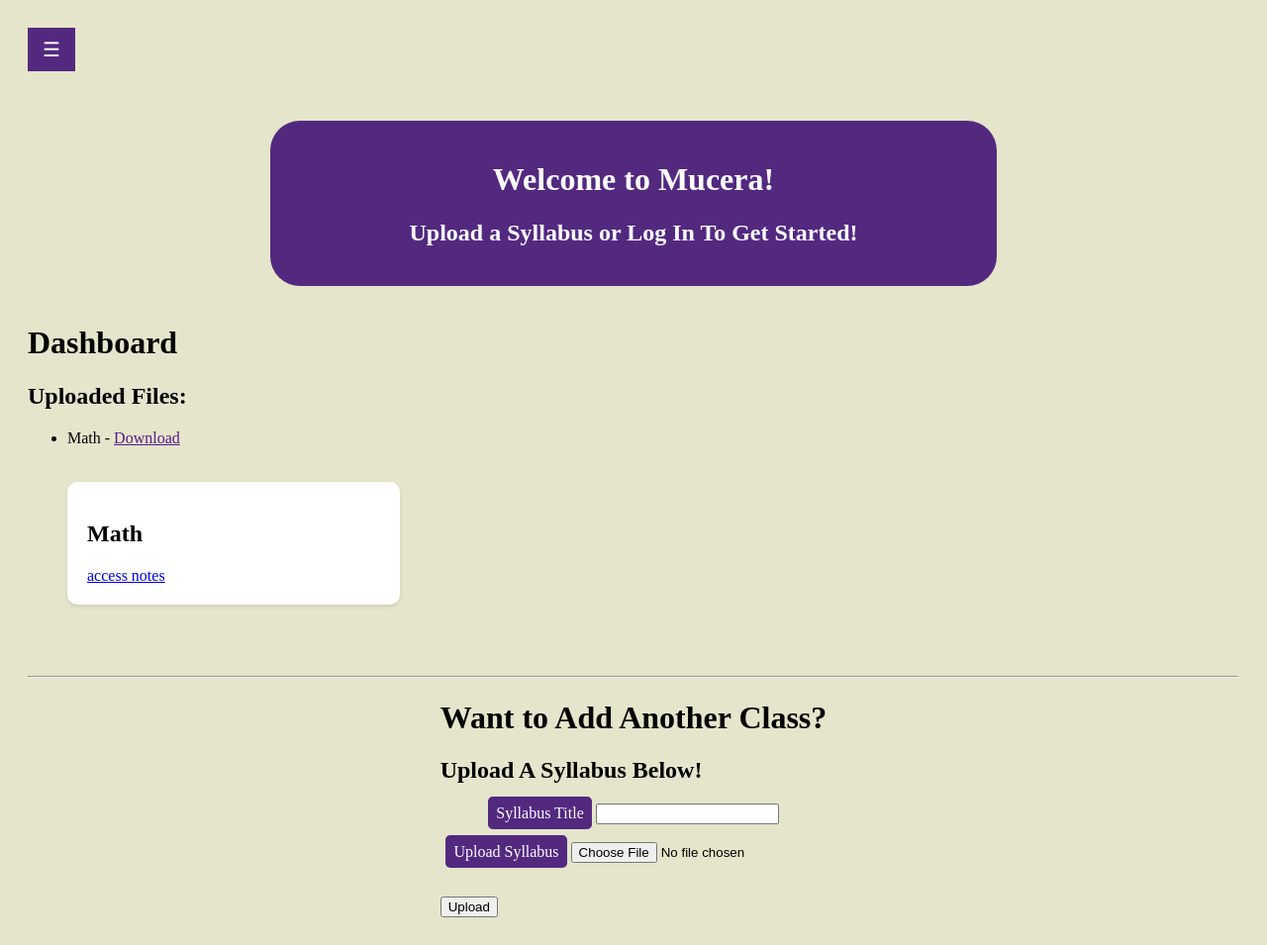
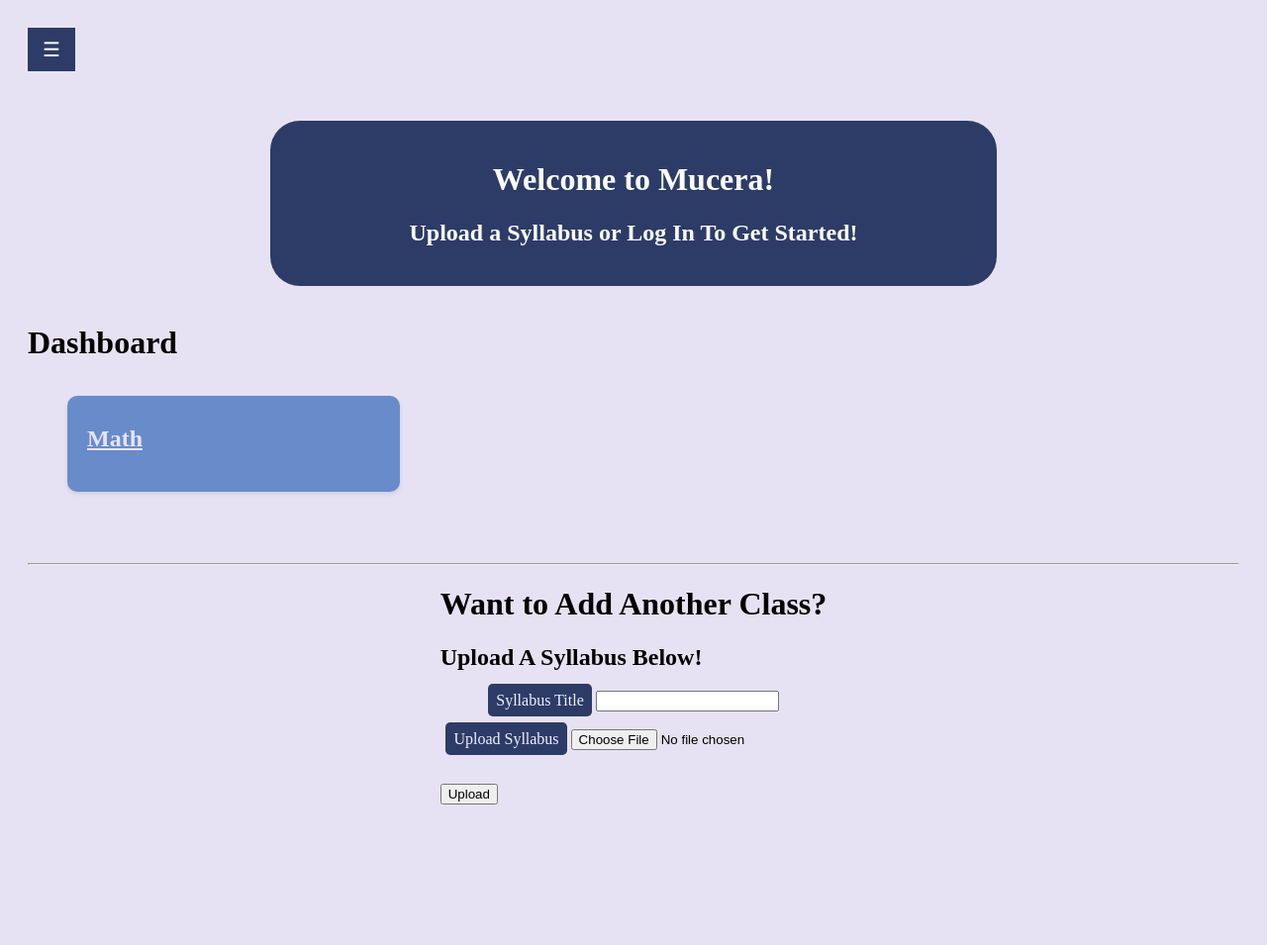
Before and after one commit to AbaDragon47/TAMUHack, a Django app: page / in a window 1280 px wide. Shown: the whole page at 99% size. After the commit the page ends 813 px from the top, so only its background shows below. Run offline with Django 5.2, Linux system fonts and the light colour scheme; data comes from the database, SQL or seed files in the repository.

Commit message:
aestetics overhaul
i love making things look pretty

```diff
--- a/myclasses/static/css/styles.css
+++ b/myclasses/static/css/styles.css
@@ -9,7 +9,7 @@
     z-index: 1;
     top: 0;
     left: 0;
-    background-color:#532980;
+    background-color:#2d3c67;
     overflow-x: hidden;
     transition: 0.5s;
     padding-top: 60px;
@@ -20,7 +20,7 @@
     padding: 8px 8px 8px 32px;
     text-decoration: none;
     font-size: 25px;
-    color: #f0fff1;
+    color: #e7e2f3;
     display: block;
     transition: 0.3s;
 
@@ -28,7 +28,7 @@
 
 /*on hover*/
 .sidebar a:hover {
-    color: #b3e9c7;
+    color: #a7b2e6;
 }
 
 /* the x button to close the sidebar */
@@ -45,7 +45,7 @@
     font-size: 20px;
     margin-bottom: 50px;
     cursor: pointer;
-    background-color: #532980;
+    background-color: #2d3c67;
     color: white;
     padding: 10px 15px;
     border: none;
@@ -53,7 +53,7 @@
 
 /*when you hover over the button*/
 .openbtn:hover {
-    background-color: #8367c7;
+    background-color: #a7b2e6;
 }
 
 #main {
@@ -70,7 +70,7 @@
 /* style.css */
 
 header {
-    background-color: #532980;
+    background-color: #2d3c67;
     color: #fdfdff;
     text-align: center;
     padding: 20px;
@@ -97,10 +97,12 @@ main {
     width: 25%;
     height: 25%;
     text-overflow: clip;
-    background-color: #fff;
+    background-color: #688cca;
+    color: #e7e2f3;
     margin-bottom: 30px;
     box-shadow: 0 2px 4px rgba(0, 0, 0, 0.1);
     padding: 20px;
+    padding-top: 10px;
     border-radius: 10px;
     transition: transform 0.3s ease-in-out;
 }
@@ -117,8 +119,8 @@ footer {
 }
 
     label {
-        background-color: #532980;
-        color: #fdfdff;
+        background-color: #2d3c67;
+        color: #f0f0ff;
         padding: 0.5rem;
         font-family:'Times New Roman', Times, serif;
         border-radius: 0.3rem;
--- a/myclasses/templates/myclasses/base.html
+++ b/myclasses/templates/myclasses/base.html
@@ -32,12 +32,11 @@
 
 <style>
 body {
-    background-color: #e5e5cb;
+    background-color: #e7e2f3;
     font-family: 'Times New Roman', Times, serif;
 }
 header {
     border-radius: 30px;
-    border: #432069;
 }
 </style>
 
--- a/myclasses/templates/myclasses/index.html
+++ b/myclasses/templates/myclasses/index.html
@@ -8,21 +8,13 @@
 </header>
 <br>
 <h1>Dashboard</h1>
-<h2>Uploaded Files:</h2>
 <ul>
-    {% for syllabus in classes %}
-    <li>{{ syllabus.title }} - <a href="{{ syllabus.syllabus_file.url }}" target="_blank">Download</a></li>
-
-    {% empty %}
-    <p>No syllabi uploaded yet.</p>
-    {% endfor %}
-
     <div class="tiles-container">
     {% for syllabus in classes %}
-    <div class="tile">
+    <a class="tile" href="{%url 'detail' syllabus.title%}">
         <h2>{{syllabus.title}}</h2>
-        <a href="{%url 'detail' syllabus.title%}">access notes</a>
-    </div>
+        <!-- <a href="{%url 'detail' syllabus.title%}">access notes</a> -->
+    </a>
     {% endfor %}
 </div>
 </ul>
--- a/study/static/css/styles.css
+++ b/study/static/css/styles.css
@@ -36,3 +36,8 @@ footer {
     text-align: center;
     padding: 10px;
 }
+
+body {
+    background-color: #e7e2f3;
+    font-family: 'Times New Roman', Times, serif;
+}
```
Also changed, not shown: users/templates/users/login.html (+7 -0 lines), users/templates/users/logout.html (+7 -0 lines), users/templates/users/register.html (+7 -0 lines).
